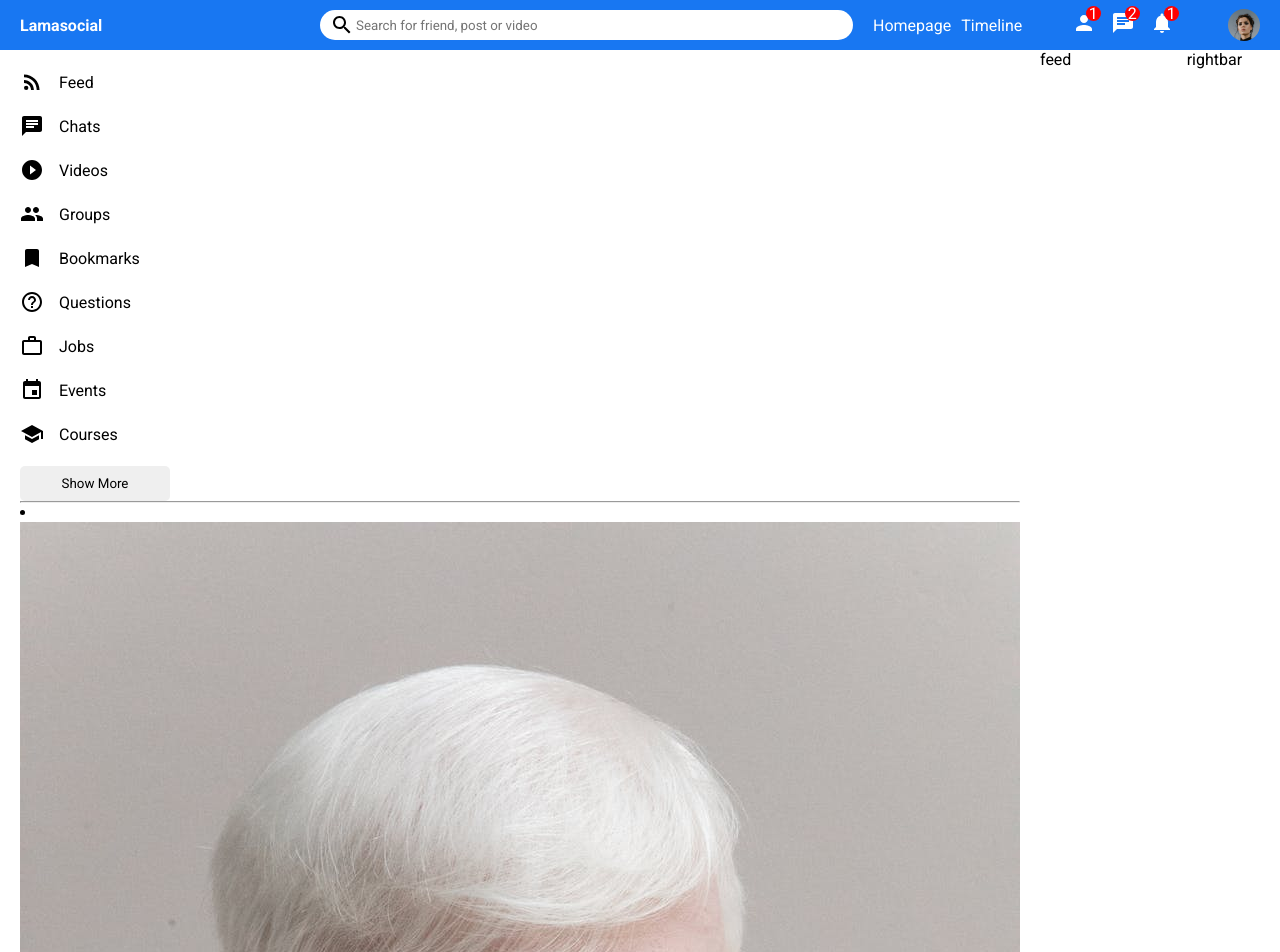
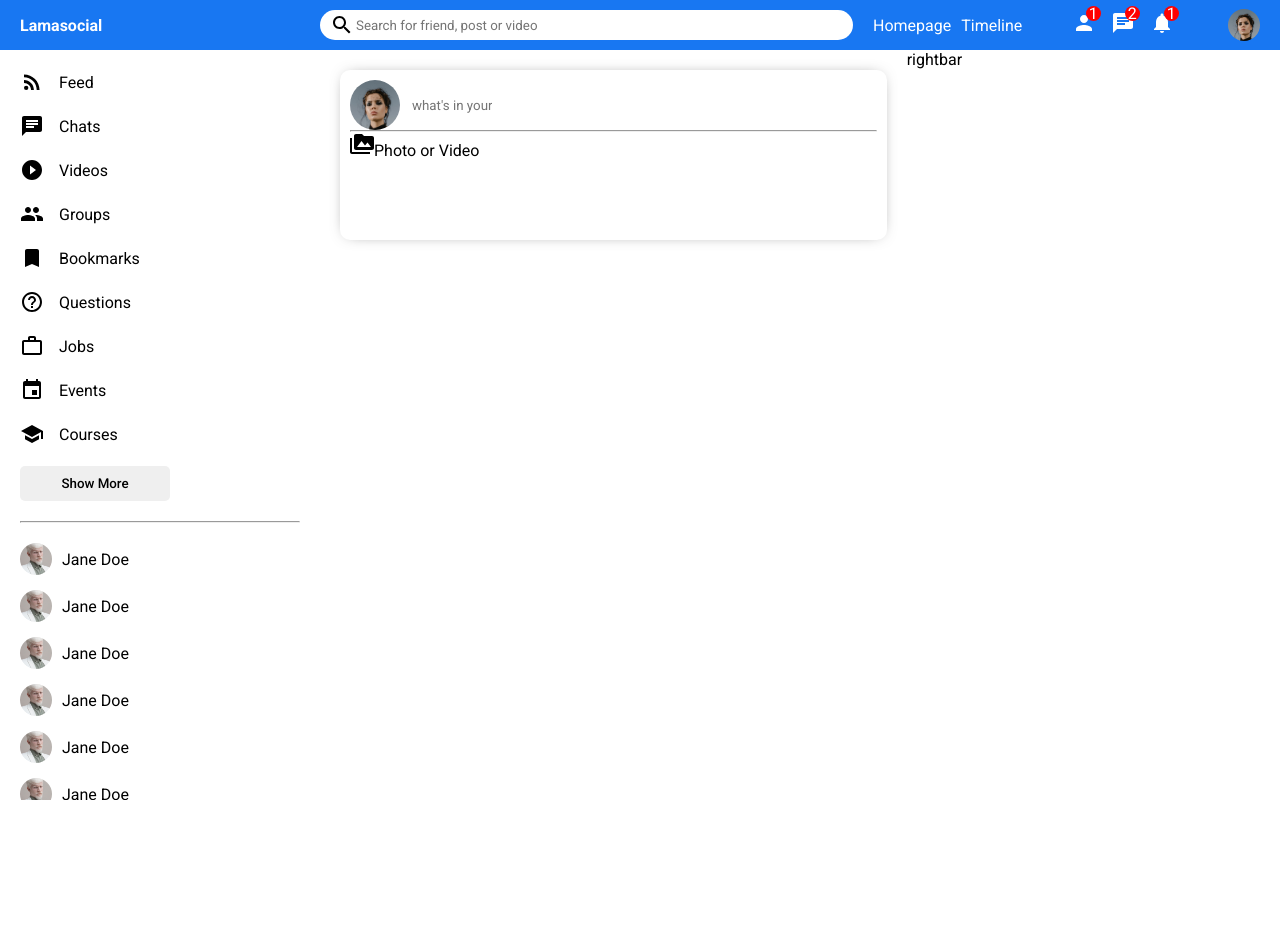
Before and after one commit to auausen/SNS_example, a React (Create React App) app: page / in a window 1280 px wide. Shown: the top 952 px of the page. After the commit the page ends 800 px from the top, so only its background shows below. Built offline with nearby package versions, Linux system fonts and the light colour scheme.

Commit message:
feed and share making

```diff
--- a/src/components/feed/Feed.jsx
+++ b/src/components/feed/Feed.jsx
@@ -1,9 +1,12 @@
+import Share from "../share/Share"
 import "./feed.css"
 
 export default function Feed() {
   return (
     <div className="feed">
-      feed
+      <div className="feedWrapper">
+        <Share />
+      </div>
     </div>
   )
 }
--- a/src/components/feed/feed.css
+++ b/src/components/feed/feed.css
@@ -1,3 +1,6 @@
 .feed{
   flex: 5.5;
 }
+.feedWrapper{
+  padding: 20px;
+}
--- /dev/null
+++ b/src/components/share/Share.jsx
@@ -0,0 +1,27 @@
+import "./share.css";
+import { PermMedia } from "@material-ui/icons";
+
+export default function Share() {
+  return (
+    <div className="share">
+      <div className="shareWrapper">
+        <div className="shareTop">
+          <img className="shareProfileImg" src="/assets/person/1.jpeg" alt="" />
+          <input
+            placeholder="what's in your mind Safak?"
+            className="shareInput"
+          />
+        </div>
+        <hr className="shareHr" />
+        <div className="shareBottom">
+          <div className="shareOptions">
+            <div className="shareOption">
+              <PermMedia className="shareIcon" />
+              <span className="shareOptionText">Photo or Video</span>
+            </div>
+          </div>
+        </div>
+      </div>
+    </div>
+  );
+}
--- /dev/null
+++ b/src/components/share/share.css
@@ -0,0 +1,36 @@
+.share {
+  width: 100%;
+  height: 170px;
+  border-radius: 10px;
+  -webkit-box-shadow: 0px 0px 16px -8px rgba(0, 0, 0, 0.68);
+  box-shadow: 0px 0px 16px -8px rgba(0, 0, 0, 0.68);
+}
+
+.shareWrapper {
+  padding: 10px;
+}
+
+.shareTop {
+  display: flex;
+  align-items: center;
+}
+
+.shareProfileImg {
+  width: 50px;
+  height: 50px;
+  border-radius: 50%;
+  object-fit: cover;
+  margin-right: 10px;
+}
+
+.shareInput {
+  border: none;
+  width: 80px;
+}
+
+.shareInput:focus {
+  outline: none;
+}
+
+.shareHr {
+}
--- a/src/components/sidebar/Sidebar.jsx
+++ b/src/components/sidebar/Sidebar.jsx
@@ -1,5 +1,15 @@
-import "./sidebar.css"
-import {RssFeed, PlayCircleFilledOutlined, Group, Bookmark, HelpOutline, WorkOutline, Event, School,Chat} from "@material-ui/icons"
+import "./sidebar.css";
+import {
+  RssFeed,
+  PlayCircleFilledOutlined,
+  Group,
+  Bookmark,
+  HelpOutline,
+  WorkOutline,
+  Event,
+  School,
+  Chat,
+} from "@material-ui/icons";
 
 export default function Sidebar() {
   return (
@@ -44,13 +54,99 @@ export default function Sidebar() {
           </li>
         </ul>
         <button className="sidebarButton">Show More</button>
-        <hr className="sidebarHr"/>
+        <hr className="sidebarHr" />
         <ui className="sidebarFriendList">
-          <li className="sidebarFriend"></li>
-          <img src="/assets/person/2.jpeg" alt="" className="sidebarFriendImg" />
-          <span className="sidebarFriendName">Jane Doe</span>
+          <li className="sidebarFriend">
+            <img
+              src="/assets/person/2.jpeg"
+              alt=""
+              className="sidebarFriendImg"
+            />
+            <span className="sidebarFriendName">Jane Doe</span>
+          </li>
+          <li className="sidebarFriend">
+            <img
+              src="/assets/person/2.jpeg"
+              alt=""
+              className="sidebarFriendImg"
+            />
+            <span className="sidebarFriendName">Jane Doe</span>
+          </li>
+          <li className="sidebarFriend">
+            <img
+              src="/assets/person/2.jpeg"
+              alt=""
+              className="sidebarFriendImg"
+            />
+            <span className="sidebarFriendName">Jane Doe</span>
+          </li>
+          <li className="sidebarFriend">
+            <img
+              src="/assets/person/2.jpeg"
+              alt=""
+              className="sidebarFriendImg"
+            />
+            <span className="sidebarFriendName">Jane Doe</span>
+          </li>
+          <li className="sidebarFriend">
+            <img
+              src="/assets/person/2.jpeg"
+              alt=""
+              className="sidebarFriendImg"
+            />
+            <span className="sidebarFriendName">Jane Doe</span>
+          </li>
+          <li className="sidebarFriend">
+            <img
+              src="/assets/person/2.jpeg"
+              alt=""
+              className="sidebarFriendImg"
+            />
+            <span className="sidebarFriendName">Jane Doe</span>
+          </li>
+          <li className="sidebarFriend">
+            <img
+              src="/assets/person/2.jpeg"
+              alt=""
+              className="sidebarFriendImg"
+            />
+            <span className="sidebarFriendName">Jane Doe</span>
+          </li>
+          <li className="sidebarFriend">
+            <img
+              src="/assets/person/2.jpeg"
+              alt=""
+              className="sidebarFriendImg"
+            />
+            <span className="sidebarFriendName">Jane Doe</span>
+          </li>
+          <li className="sidebarFriend">
+            <img
+              src="/assets/person/2.jpeg"
+              alt=""
+              className="sidebarFriendImg"
+            />
+            <span className="sidebarFriendName">Jane Doe</span>
+          </li>
+          <li className="sidebarFriend">
+            <img
+              src="/assets/person/2.jpeg"
+              alt=""
+              className="sidebarFriendImg"
+            />
+            <span className="sidebarFriendName">Jane Doe</span>
+          </li>
+          <li className="sidebarFriend">
+            <img
+              src="/assets/person/2.jpeg"
+              alt=""
+              className="sidebarFriendImg"
+            />
+            <span className="sidebarFriendName">Jane Doe</span>
+          </li>
+
         </ui>
       </div>
     </div>
-  )
+  );
 }
--- a/src/components/sidebar/sidebar.css
+++ b/src/components/sidebar/sidebar.css
@@ -1,31 +1,67 @@
-.sidebar{
+.sidebar {
   flex: 3;
   height: calc(100vh - 50px);
+  overflow-y: scroll;
 }
 
-.sidebarWrapper{
+::-webkit-scrollbar{
+  width: 5px;
+}
+::-webkit-scrollbar-track{
+  border-color: #f1f1f1;
+}
+::-webkit-scrollbar-thumb{
+  background-color: rgb(189, 189, 189);
+}
+
+.sidebarWrapper {
   padding: 20px;
 }
 
-.sidebarList{
+.sidebarList {
   padding: 0;
   margin: 0;
   list-style: none;
 }
 
-.sidebarListItem{
+.sidebarListItem {
   display: flex;
   align-items: center;
   margin-bottom: 20px;
 }
 
-.sidebarIcon{
+.sidebarIcon {
   margin-right: 15px;
 }
 
-.sidebarButton{
+.sidebarButton {
   width: 150px;
   border: none;
   padding: 10px;
   border-radius: 5px;
+  font-weight: 500;
 }
+
+.sidebarHr {
+  margin: 20px 0;
+}
+
+.sidebarFriendList {
+  padding: 0;
+  margin: 0;
+  list-style: none;
+}
+
+.sidebarFriend {
+  display: flex;
+  align-items: center;
+  margin-bottom: 15px;
+}
+
+.sidebarFriendImg{
+  width: 32px;
+  height: 32px;
+  border-radius: 50%;
+  object-fit: cover;
+  margin-right: 10px;
+}
```
